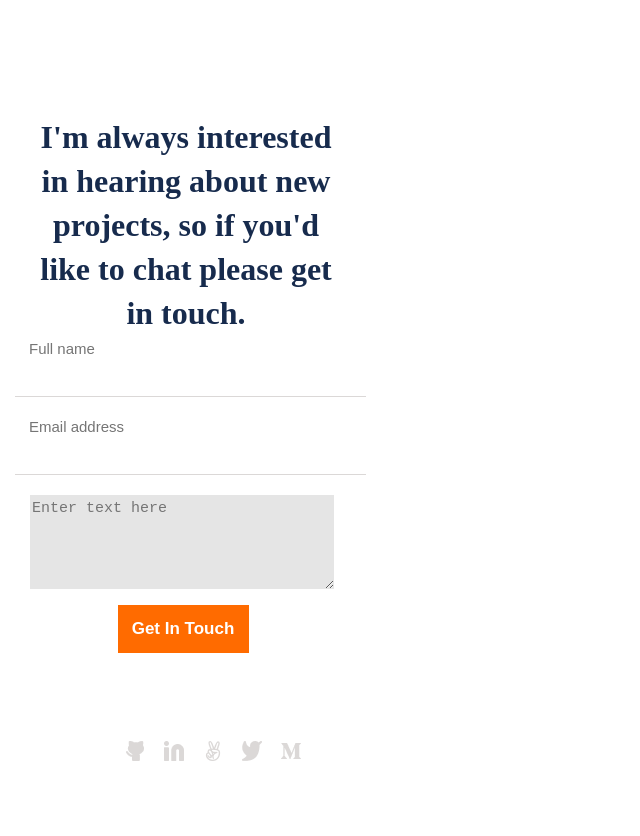
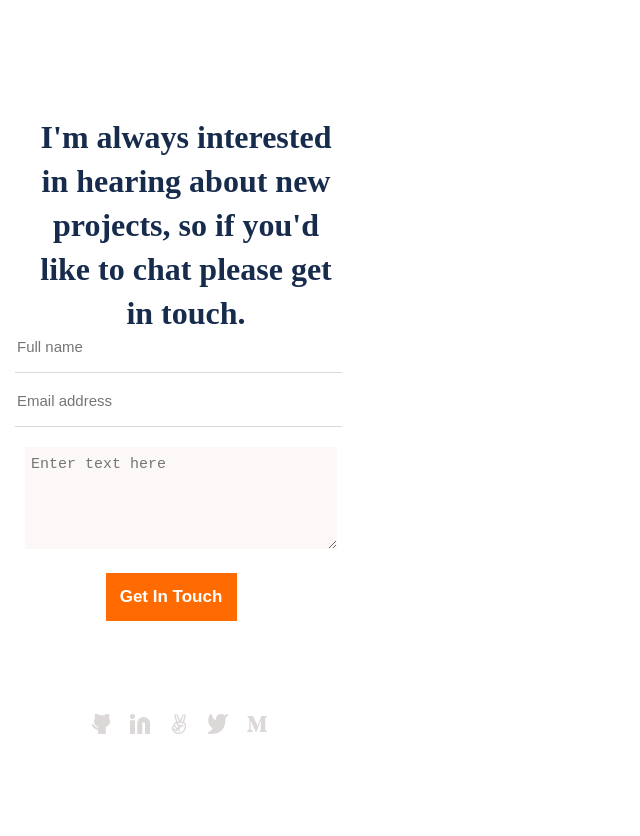
Before and after one commit to Robison-faike123/mobile-me-, a website: page index.html in a window 1280 px wide. Shown: the part 6052-6888 px from the top of the page, without its empty margins (0-640 px from the left). After the commit the page ends 6844 px from the top, so only its background shows below. Drawn offline with Linux system fonts and the light colour scheme.

Commit message:
fixed changes as per  PR

```diff
--- a/index.html
+++ b/index.html
@@ -274,7 +274,7 @@
             </div>
         </div>
     </form>
-    <section class="footer">
+    <section class="footer-section">
       <footer class="footer" >
         <ul class="Socials">
           <li>
--- a/styles.css
+++ b/styles.css
@@ -769,7 +769,6 @@
 .inputText {
   width: 327px;
   height: 48px;
-  padding: 12px;
   margin-left: 15px;
   margin-top: 5px;
   display: block;
@@ -785,18 +784,20 @@
   line-height: 24px;
   color: #979493;
   border: 0;
+  margin-top: 10px;
 }
 
 .text-area {
   margin-top: 20px;
-  margin-left: 20px;
-  background: #e5e5e5;
+  margin-left: 15px;
+  background: #fbf8f7;
   color: #3c3a39;
   font-style: normal;
   font-weight: 400;
   font-size: 15px;
   line-height: 24px;
   border: none;
+  padding: 6px;
 }
 
 .inputTextarea {
@@ -841,7 +842,7 @@
 }
 
 .btn-touch {
-  margin-top: 2.5rem;
+  margin-top: 3.5rem;
   background: #ff6b00;
   width: 131px;
   height: 48px;
@@ -881,12 +882,19 @@
   justify-content: space-between;
   margin: 20px;
   padding: 15px 14px;
+  border-top: #dbd8d7;
+}
+
+.footer-section {
+  display: flex;
+  justify-content: center;
+  margin-top: 40px;
+  border-top: #979493;
 }
 
 .Socials {
   display: flex;
   justify-content: center;
-  justify-content: space-around;
   align-items: center;
   list-style: none;
 }
```
Also changed, not shown: .github/workflows/.linters.yml (added).
